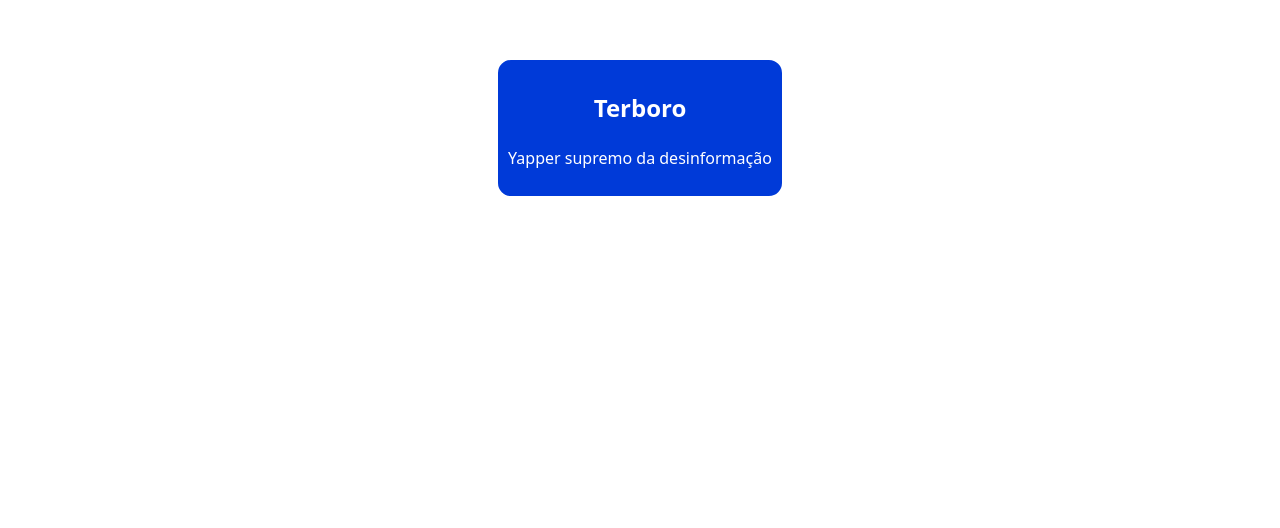
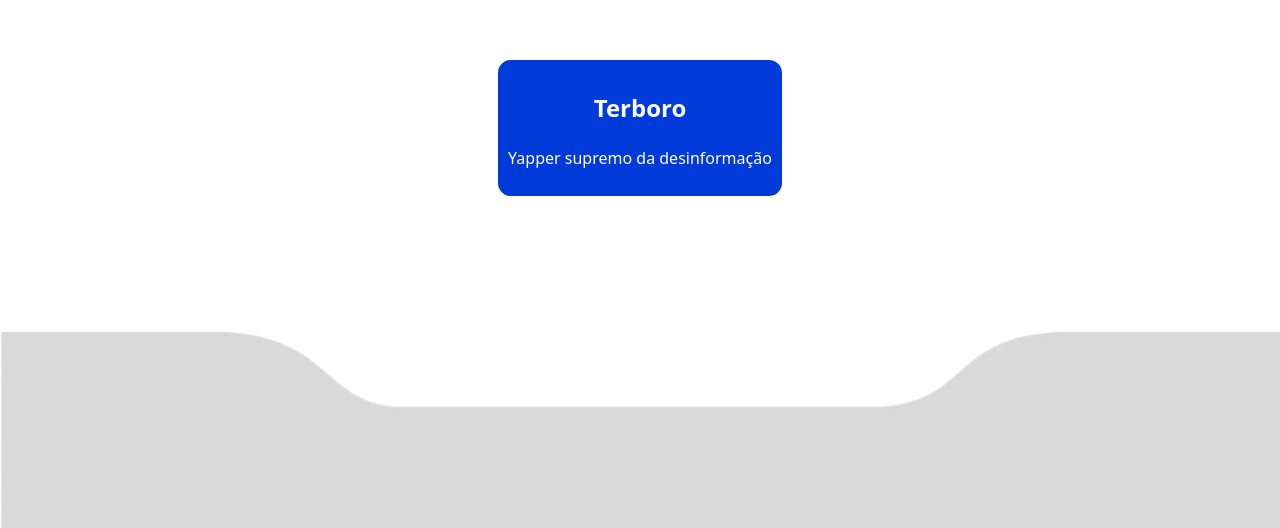
Before and after one commit to robertorincos/terboro, a React (Vite) app in the folder terboro/: page / in a window 1280 px wide. Shown: the part 272-800 px from the top of the page. Built offline with nearby package versions, Linux system fonts and the light colour scheme.

Commit message:
adição da imagem de rodapé WII

```diff
--- a/terboro/src/Card.css
+++ b/terboro/src/Card.css
@@ -1,7 +1,5 @@
 .carta{
     background-color: rgb(0, 58, 216);
-    /* height: 50px;
-    width: 50px; */
     border: 2px solid;
     border-radius: 15px;
     padding: 10px;
--- a/terboro/src/Footer.css
+++ b/terboro/src/Footer.css
@@ -0,0 +1,17 @@
+.pesao {
+  position: fixed;
+  bottom: 0;
+  left: 0;
+  right: 0;
+  width: 100%;
+  overflow: hidden;
+  line-height: 0;
+  z-index: 10;
+}
+
+.barraFooter {
+  width: 100%;
+  height: auto;
+  display: block;
+  object-fit: cover;
+}
--- a/terboro/src/Footer.jsx
+++ b/terboro/src/Footer.jsx
@@ -1,10 +1,12 @@
 import './Footer.css'
+import imgFooter from './assets/footer-removebg-preview.png'
 
 function Footer() {
 
   return (
     <>
       <div className='pesao'>
+        <img src={imgFooter} className="barraFooter" alt="wii footer" />
       </div>
     </>
   )
```
Also changed, not shown: terboro/src/assets/footer-removebg-preview.png (added).
